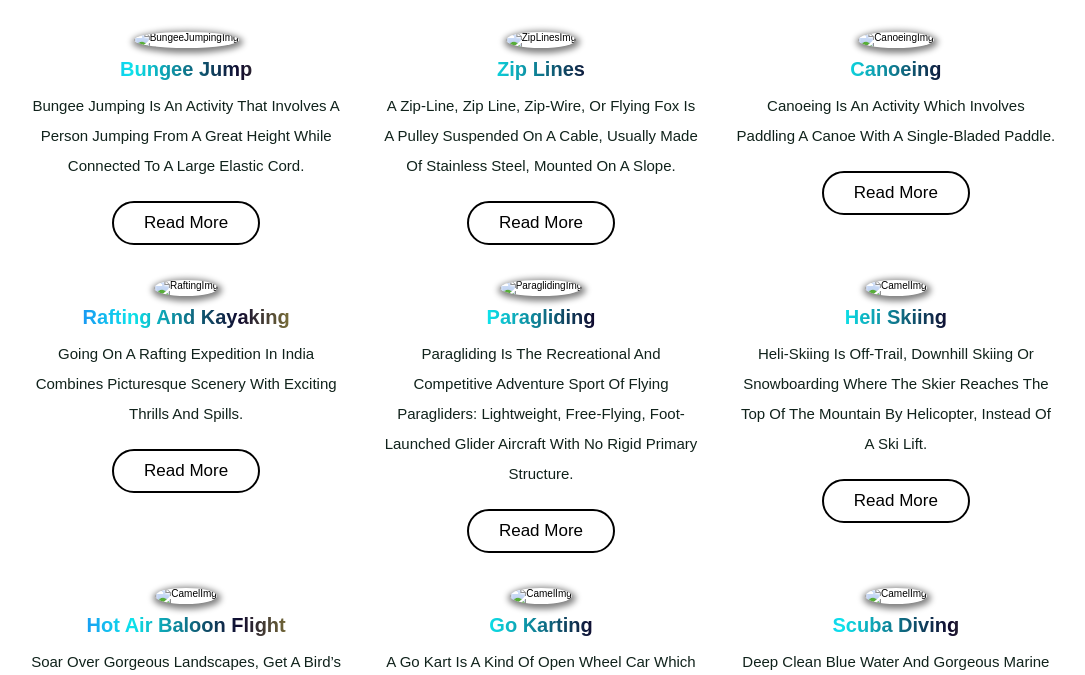
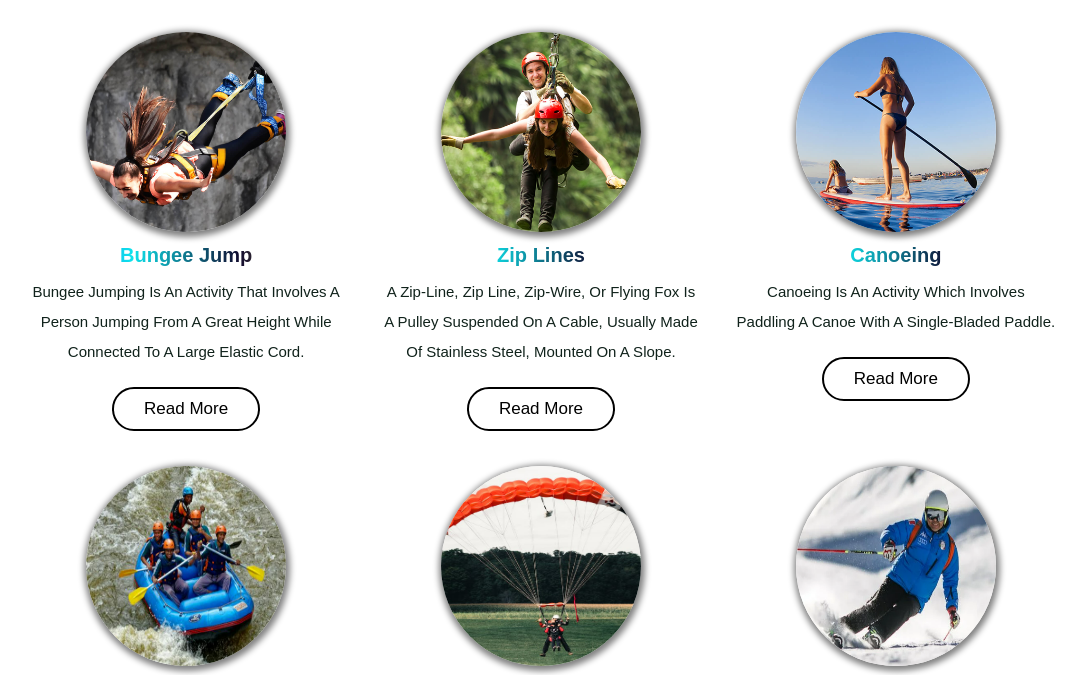
Before and after one commit to Harsha3355/GiriBazaar, a plain HTML site: page Adventure.html in a window 1280 px wide. Shown: the part 98-773 px from the top of the page, without its empty margins (99-1184 px from the left). Drawn offline with nearby package versions, Linux system fonts and the light colour scheme.

Commit message:
Update Adventure.html

```diff
--- a/Adventure.html
+++ b/Adventure.html
@@ -16,63 +16,63 @@
         <div class="box-container">
 
             <div class="box">
-                <img src="images/category-1.jpg" alt="BungeeJumpingImg">
+                <img src="category-1.jpg" alt="BungeeJumpingImg">
                 <h3>bungee jump</h3>
                 <p>Bungee jumping is an activity that involves a person jumping from a great height while connected to a large elastic cord.</p>
                 <a href="https://en.wikipedia.org/wiki/Bungee_jumping" class="btn">read more</a>
             </div>
 
             <div class="box">
-                <img src="images/category-2.jpg" alt="ZipLinesImg">
+                <img src="category-2.jpg" alt="ZipLinesImg">
                 <h3>zip lines</h3>
                 <p>A zip-line, zip line, zip-wire, or flying fox is a pulley suspended on a cable, usually made of stainless steel, mounted on a slope.</p>
                 <a href="https://en.wikipedia.org/wiki/Zip_line" class="btn">read more</a>
             </div>
 
             <div class="box">
-                <img src="images/category-3.jpg" alt="canoeingImg">
+                <img src="category-3.jpg" alt="canoeingImg">
                 <h3>Canoeing</h3>
                 <p>Canoeing is an activity which involves paddling a canoe with a single-bladed paddle.</p>
                 <a href="https://en.wikipedia.org/wiki/Canoeing" class="btn">read more</a>
             </div>
 
             <div class="box">
-                <img src="images/rafting.png" alt="RaftingImg">
+                <img src="rafting.png" alt="RaftingImg">
                 <h3>Rafting and Kayaking</h3>
                 <p>Going on a rafting expedition in India combines picturesque scenery with exciting thrills and spills.</p>
                 <a href="https://en.wikipedia.org/wiki/Whitewater_kayaking" class="btn">read more</a>
             </div>
 
             <div class="box">
-                <img src="images/paragliding.png" alt="paraglidingImg">
+                <img src="paragliding.png" alt="paraglidingImg">
                 <h3>Paragliding</h3>
                 <p>Paragliding is the recreational and competitive adventure sport of flying paragliders: lightweight, free-flying, foot-launched glider aircraft with no rigid primary structure.</p>
                 <a href="https://en.wikipedia.org/wiki/Paragliding" class="btn">read more</a>
             </div>
 
             <div class="box">
-                <img src="images/skiing.png" alt="camelImg">
+                <img src="skiing.png" alt="camelImg">
                 <h3>Heli Skiing</h3>
                 <p>Heli-skiing is off-trail, downhill skiing or snowboarding where the skier reaches the top of the mountain by helicopter, instead of a ski lift.</p>
                 <a href="https://en.wikipedia.org/wiki/Heliskiing" class="btn">read more</a>
             </div>
 
             <div class="box">
-                <img src="images/airbaloon.png" alt="camelImg">
+                <img src="airbaloon.png" alt="camelImg">
                 <h3>Hot Air Baloon Flight</h3>
                 <p>Soar over gorgeous landscapes, get a bird’s eye view of the world, and enjoy the peaceful journey by hot air balloon.</p>
                 <a href="https://en.wikipedia.org/wiki/Hot_air_balloon" class="btn">read more</a>
             </div>
 
             <div class="box">
-                <img src="images/gokarting.png" alt="camelImg">
+                <img src="gokarting.png" alt="camelImg">
                 <h3>Go Karting</h3>
                 <p>A go kart is a kind of open wheel car which comes in all shapes and forms, from models which are without motors to high powered racing machines. </p>
                 <a href="https://en.wikipedia.org/wiki/Kart_racing" class="btn">read more</a>
             </div>
 
             <div class="box">
-                <img src="images/scubadiving.png" alt="camelImg">
+                <img src="scubadiving.png" alt="camelImg">
                 <h3>Scuba Diving</h3>
                 <p>Deep clean blue water and gorgeous marine life makes Andaman truly a magical place to explore.</p>
                 <a href="https://en.wikipedia.org/wiki/Scuba_diving" class="btn">read more</a>
```
